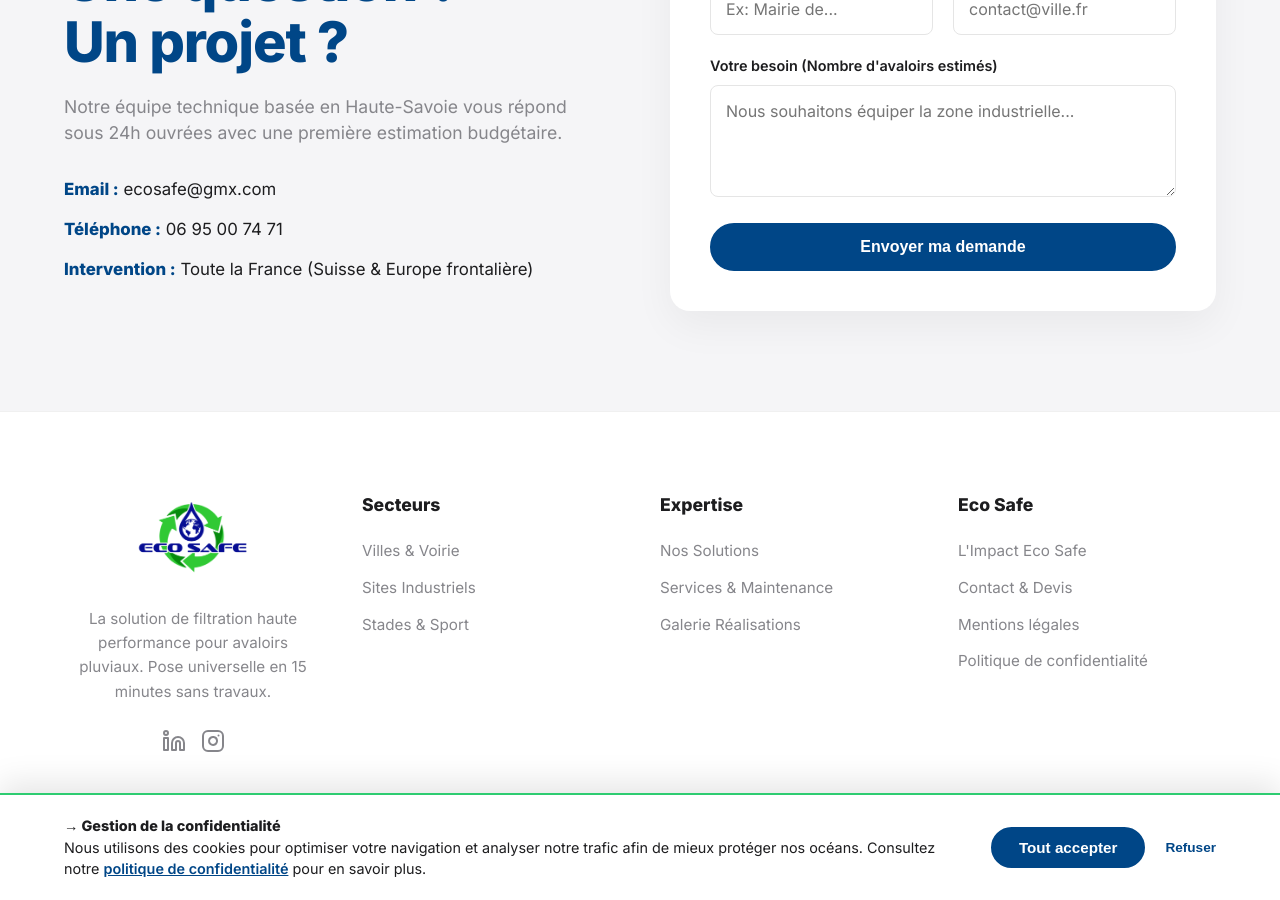
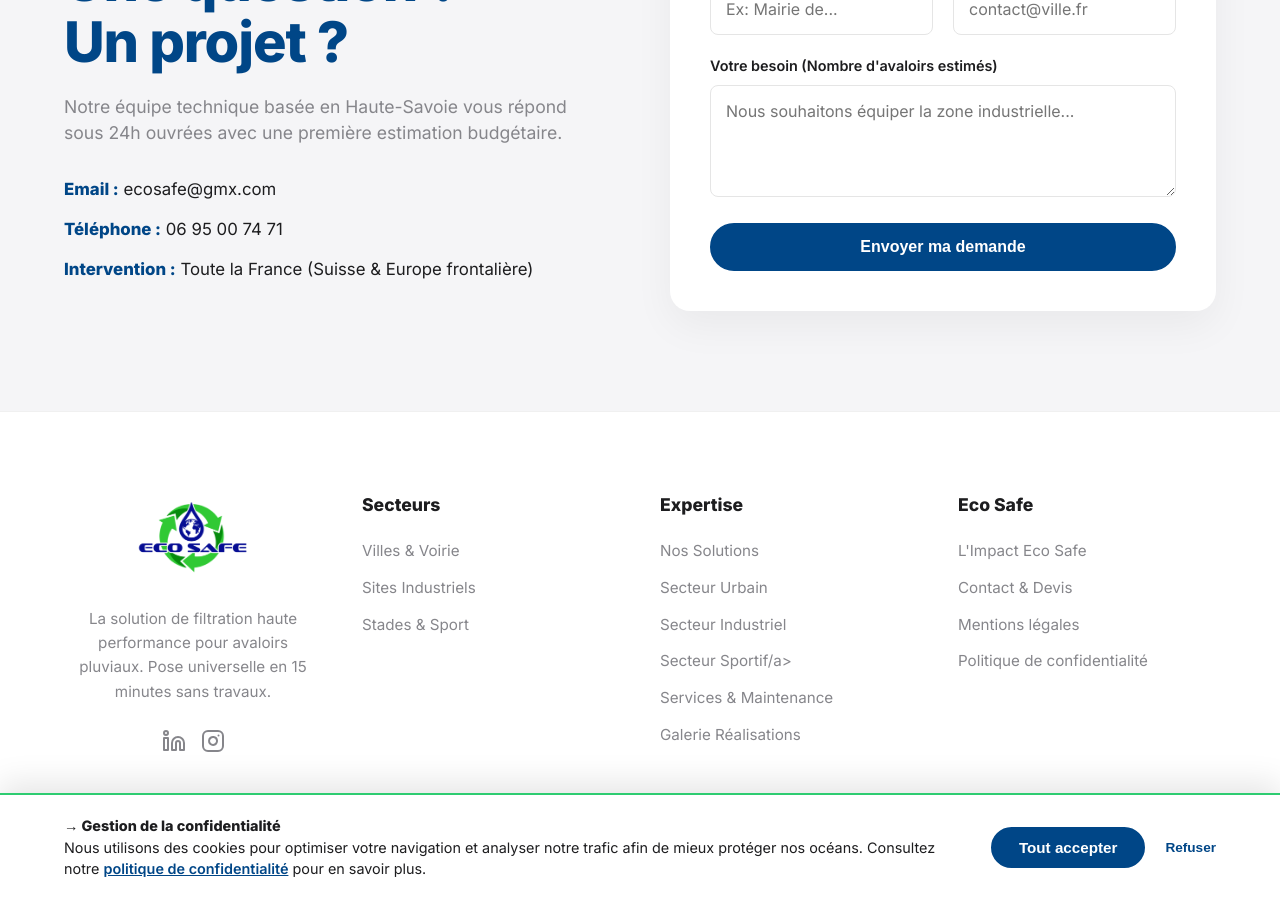
Before and after one commit to DuvalDVL/ecosafe, a Jekyll site: the page built from index.html, in a window 1280 px wide and 900 px high, scrolled down 6568 px. Built offline with Jekyll 4.4.1, drawn with Linux system fonts in a browser that asks for light colours.

Commit message:
Update footer.html

```diff
--- a/_includes/footer.html
+++ b/_includes/footer.html
@@ -34,6 +34,9 @@
         <h4 style="font-size: 1.1rem; color: var(--text-main); margin-bottom: 20px;">Expertise</h4>
         <ul style="list-style: none; padding: 0; margin: 0;">
           <li style="margin-bottom: 12px;"><a href="{{ site.baseurl }}/produit/" style="color: var(--text-muted); text-decoration: none; font-size: 0.95rem;">Nos Solutions</a></li>
+          <li style="margin-bottom: 12px;"><a href="{{ site.baseurl }}/produit/standard-urbain/" style="color: var(--text-muted); text-decoration: none; font-size: 0.95rem;">Secteur Urbain</a></li>
+          <li style="margin-bottom: 12px;"><a href="{{ site.baseurl }}/produit/industriel/" style="color: var(--text-muted); text-decoration: none; font-size: 0.95rem;">Secteur Industriel</a></li>
+          <li style="margin-bottom: 12px;"><a href="{{ site.baseurl }}/produit/complexe-sportif/" style="color: var(--text-muted); text-decoration: none; font-size: 0.95rem;">Secteur Sportif/a></li>
           <li style="margin-bottom: 12px;"><a href="{{ site.baseurl }}/services/" style="color: var(--text-muted); text-decoration: none; font-size: 0.95rem;">Services & Maintenance</a></li>
           <li style="margin-bottom: 12px;"><a href="{{ site.baseurl }}/galerie/" style="color: var(--text-muted); text-decoration: none; font-size: 0.95rem;">Galerie Réalisations</a></li>
         </ul>
```
